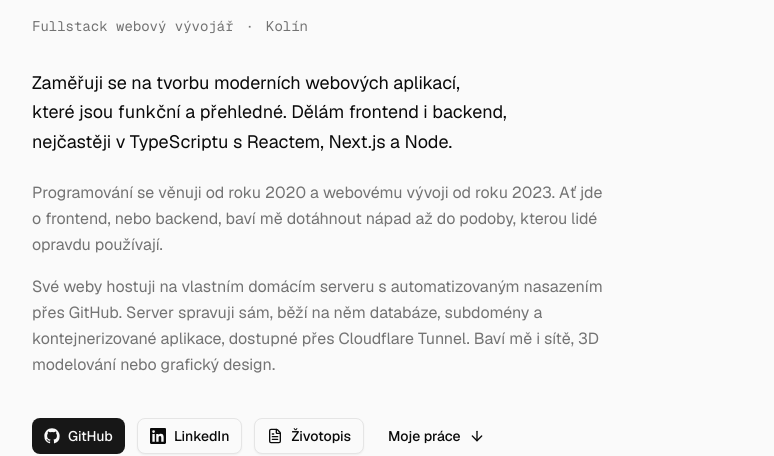
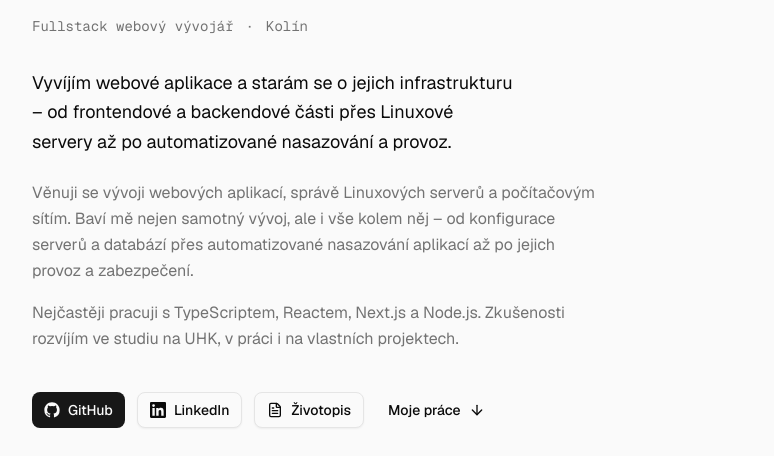
Before and after one commit to l-merta/portfolio-v4, a Next.js app: page / in a window 1280 px wide. Shown: the part 293-749 px from the top of the page, without its empty margins (248-1022 px from the left). Built offline with nearby package versions, Linux system fonts and the light colour scheme; no server answers.

Commit message:
Profile texts update

```diff
--- a/data/profile.ts
+++ b/data/profile.ts
@@ -8,10 +8,10 @@ export const profile = {
   openToWorkLabel: "přijímám nové projekty",
   avatar: "https://avatars.githubusercontent.com/u/164738919?v=4",
   intro:
-    "Zaměřuji se na tvorbu moderních webových aplikací, které jsou funkční a přehledné. Dělám frontend i backend, nejčastěji v TypeScriptu s Reactem, Next.js a Node.",
+    "Vyvíjím webové aplikace a starám se o jejich infrastrukturu – od frontendové a backendové části přes Linuxové servery až po automatizované nasazování a provoz.",
   about: [
-    "Programování se věnuji od roku 2020 a webovému vývoji od roku 2023. Ať jde o frontend, nebo backend, baví mě dotáhnout nápad až do podoby, kterou lidé opravdu používají.",
-    "Své weby hostuji na vlastním domácím serveru s automatizovaným nasazením přes GitHub. Server spravuji sám, běží na něm databáze, subdomény a kontejnerizované aplikace, dostupné přes Cloudflare Tunnel. Baví mě i sítě, 3D modelování nebo grafický design.",
+    "Věnuji se vývoji webových aplikací, správě Linuxových serverů a počítačovým sítím. Baví mě nejen samotný vývoj, ale i vše kolem něj – od konfigurace serverů a databází přes automatizované nasazování aplikací až po jejich provoz a zabezpečení.",
+    "Nejčastěji pracuji s TypeScriptem, Reactem, Next.js a Node.js. Zkušenosti rozvíjím ve studiu na UHK, v práci i na vlastních projektech.",
   ],
   // Used for the contributions chart under the intro.
   githubUsername: "l-merta",
```
